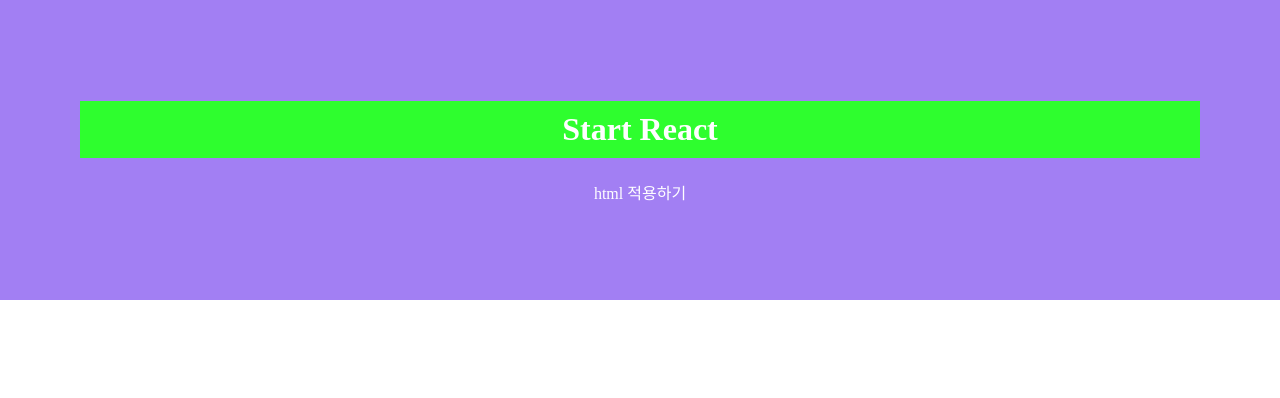
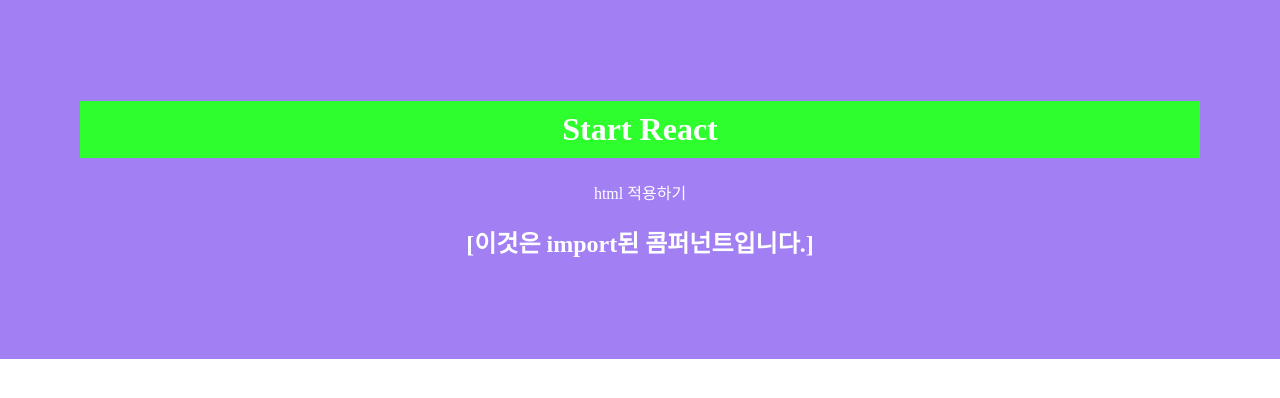
Before and after one commit to lee-kangpyo/react-start, a React (Create React App) app in the folder client/: page / in a window 1280 px wide. Shown: the top 398 px of the page. Built offline with nearby package versions, Linux system fonts and the light colour scheme.

Commit message:
리액트 콤포넌트 사용하기

```diff
--- a/client/src/App.js
+++ b/client/src/App.js
@@ -1,11 +1,13 @@
-import logo from './logo.svg';
+import React from 'react';
 import './App.css';
+import ImportComponent from './R003_ImportComponent'
 
 function App() {
   return (
     <div>
       <h1>Start React</h1>
       <p>html 적용하기</p>
+      <ImportComponent></ImportComponent>
     </div>
   );
 }
--- /dev/null
+++ b/client/src/R003_ImportComponent.js
@@ -0,0 +1,11 @@
+import React, {Component} from 'react';
+
+class R003_ImportComponent extends React.Component {
+  render () {
+    return(
+        <h2>[이것은 import된 콤퍼넌트입니다.]</h2>
+    )
+  }
+}
+
+export default R003_ImportComponent;
```
